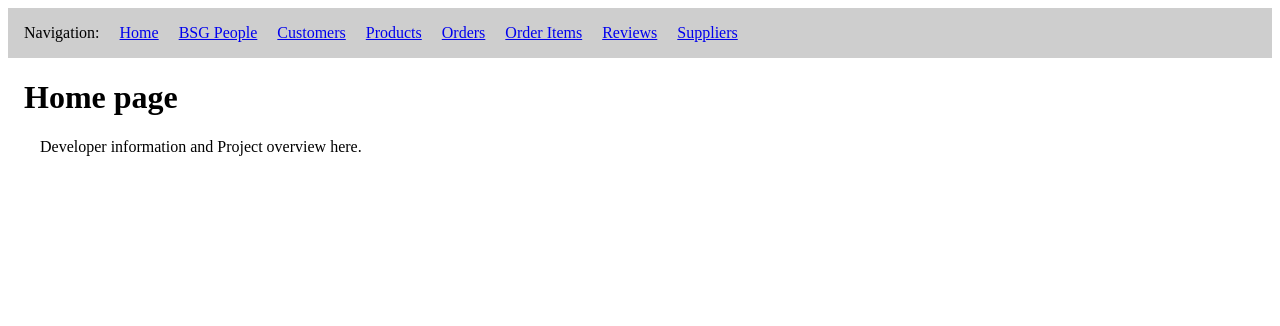
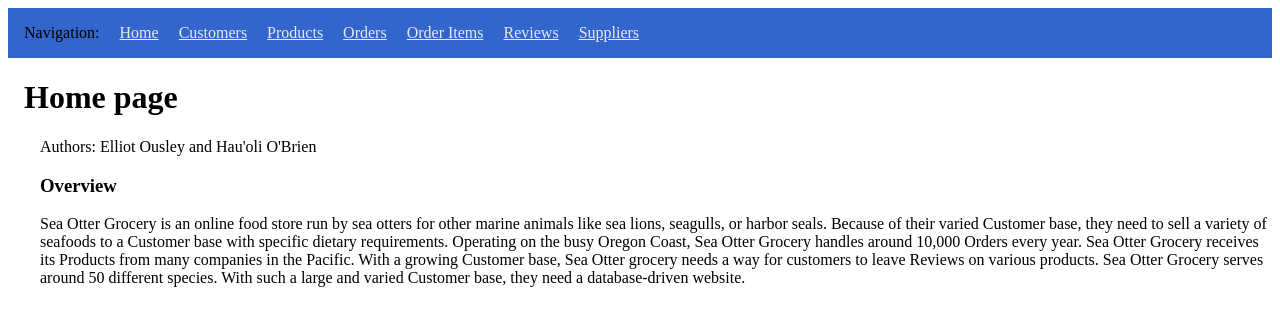
Before and after one commit to ElliotOusley/DamDataMinersTeam75, a Flask app: page / in a window 1280 px wide. Shown: the top 326 px of the page. Run offline with Flask 3, Linux system fonts and the light colour scheme; some libraries are stand-ins or nearby versions.

Commit message:
Added JOINs and changed CSS to be blue

```diff
--- a/Website/app.py
+++ b/Website/app.py
@@ -62,7 +62,19 @@ def customers():
 def products():
     try:
         dbConnection = db.connectDB()
-        query = "SELECT * FROM Products;"
+        query = """
+            SELECT
+                Products.ProductID,
+                Products.Name,
+                Products.Category,
+                Products.PricePerUnit,
+                Products.Quantity,
+                Products.IsSeasonal,
+                Products.SupplierID,
+                Suppliers.Name AS SupplierName
+            FROM Products
+            JOIN Suppliers ON Products.SupplierID = Suppliers.SupplierID;
+        """
         products_data = db.query(dbConnection, query).fetchall()
         return render_template("products.j2", products=products_data)
     except Exception as e:
@@ -75,7 +87,16 @@ def products():
 def orders():
     try:
         dbConnection = db.connectDB()
-        query = "SELECT * FROM Orders;"
+        query = """
+            SELECT
+                Orders.OrderID,
+                Orders.OrderDate,
+                Orders.OrderStatus,
+                Orders.CustomerID,
+                Customers.Name AS CustomerName
+            FROM Orders
+            JOIN Customers ON Orders.CustomerID = Customers.CustomerID;
+        """
         orders_data = db.query(dbConnection, query).fetchall()
         return render_template("orders.j2", orders=orders_data)
     except Exception as e:
@@ -88,7 +109,19 @@ def orders():
 def orderitems():
     try:
         dbConnection = db.connectDB()
-        query = "SELECT * FROM OrderItems;"
+        query = """
+            SELECT
+                OrderItems.OrderItemsID,
+                Products.Name AS ProductName,
+                Orders.OrderDate,
+                OrderItems.Quantity,
+                OrderItems.Price,
+                OrderItems.OrderID,
+                OrderItems.ProductID
+            FROM OrderItems
+            JOIN Products ON OrderItems.ProductID = Products.ProductID
+            JOIN Orders ON OrderItems.OrderID = Orders.OrderID;
+        """
         orderitems_data = db.query(dbConnection, query).fetchall()
         return render_template("orderitems.j2", orderitems=orderitems_data)
     except Exception as e:
@@ -114,7 +147,18 @@ def suppliers():
 def reviews():
     try:
         dbConnection = db.connectDB()
-        query = "SELECT * FROM Reviews;"
+        query = """
+            SELECT
+                Reviews.ReviewID,
+                Reviews.ReviewDate,
+                Reviews.Rating,
+                Reviews.Comment,
+                Customers.Name AS CustomerName,
+                Products.Name AS ProductName
+            FROM Reviews
+            JOIN Customers ON Reviews.CustomerID = Customers.CustomerID
+            JOIN Products ON Reviews.ProductID = Products.ProductID;
+        """
         reviews_data = db.query(dbConnection, query).fetchall()
         return render_template("reviews.j2", reviews=reviews_data)
     except Exception as e:
--- a/Website/static/style.css
+++ b/Website/static/style.css
@@ -1,14 +1,14 @@
 h1, h2 { margin-left: 16px;}
 table {border-collapse: collapse;margin-left: 32px;}
 th, td {
-    border: 1px solid #ddd;
+    border: 1px solid #3a5fcd;
     padding: 12px;
     text-align: center;
 }
-th {background-color: #f2f2f2;}
-tr:nth-child(even) {background-color: #f9f9f9;}
+th {background-color: #cce0ff;}
+tr:nth-child(even) {background-color: #e6f0ff;}
 .cuForm { margin-left: 32px;}
 input, select { margin-bottom: 4px;margin-right: 12px;}
-nav {background-color: #cecece;padding: 16px;}
-a {margin-left: 16px;}
+nav {background-color: #3366cc;padding: 16px;}
+a {margin-left: 16px; color: #e5eaef;}
 .homepageDescription {margin-left: 32px;}
--- a/Website/templates/home.j2
+++ b/Website/templates/home.j2
@@ -3,7 +3,18 @@
 
 <h1>Home page</h1>
 <div class="homepageDescription">
-    <p>Developer information and Project overview here.</p>
+    <p>Authors: Elliot Ousley and Hau'oli O'Brien</p>
+    <h3> Overview </h3>
+    <p>Sea Otter Grocery is an online food store run by sea otters
+     for other marine animals like sea lions, seagulls, or harbor seals.
+     Because of their varied Customer base, they need to sell a variety of
+     seafoods to a Customer base with specific dietary requirements. Operating on the busy
+     Oregon Coast, Sea Otter Grocery handles around 10,000 Orders every year.
+      Sea Otter Grocery receives its Products from many companies in the
+      Pacific. With a growing Customer base,
+    Sea Otter grocery needs a way for customers to leave Reviews on various
+    products. Sea Otter Grocery serves around 50 different species. With such a large and
+    varied Customer base, they need a database-driven website. </p>
 </div>
 
 {% endblock %}
--- a/Website/templates/main.j2
+++ b/Website/templates/main.j2
@@ -9,8 +9,6 @@
     <nav>
         Navigation:
         <a href="/">Home</a>
-        <a href="/bsg-people">BSG People</a>
-
         <a href="/customers">Customers</a>
         <a href="/products">Products</a>
         <a href="/orders">Orders</a>
```
Also changed, not shown: Website/templates/customers.j2 (+5 -4 lines), Website/templates/orderitems.j2 (+8 -6 lines), Website/templates/orders.j2 (+6 -5 lines), Website/templates/products.j2 (+8 -5 lines), Website/templates/reviews.j2 (+8 -6 lines), Website/templates/suppliers.j2 (+4 -4 lines).
